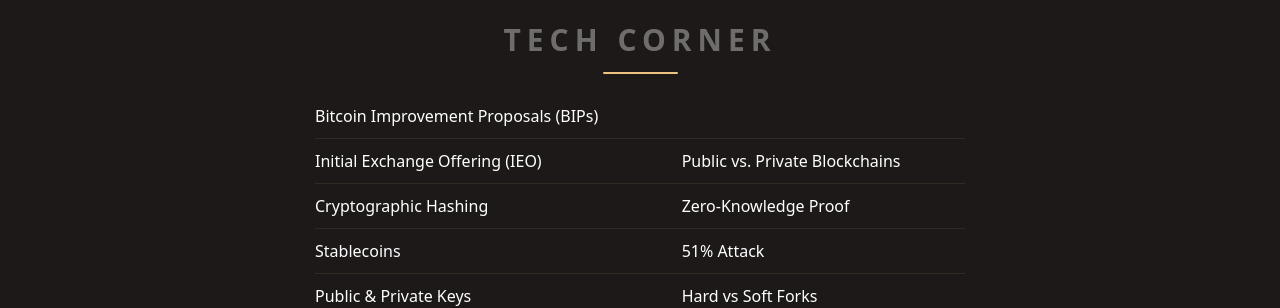
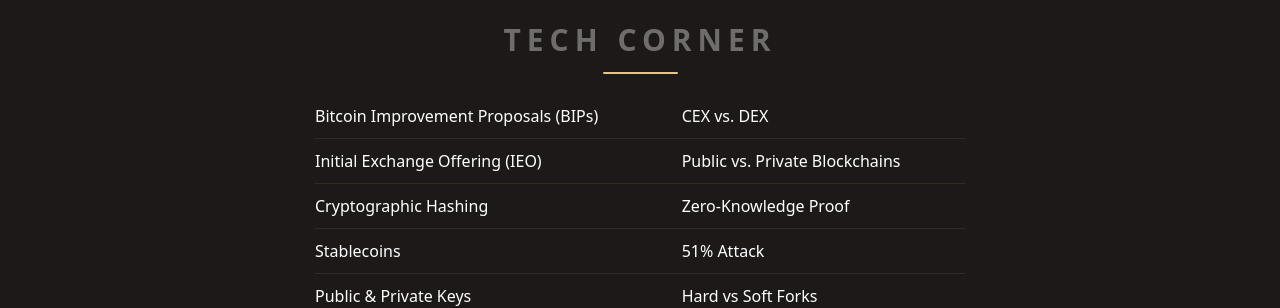
Before and after one commit to ateliedetemas/blpcrypto, a Jekyll site: the page built from _pages/tech-corner.md, in a window 1280 px wide. Shown: the part 225-533 px from the top of the page. Built offline with Jekyll 4.4.1, drawn with Linux system fonts in a browser that asks for light colours.

Commit message:
Update tech-corner.md

```diff
--- a/_pages/tech-corner.md
+++ b/_pages/tech-corner.md
@@ -4,7 +4,7 @@ layout: page
 title: Tech Corner
 ---
 
-[Bitcoin Improvement Proposals (BIPs)]({{ "/assets/documents/tech-corner/2019/05.pdf" }}) |
+[Bitcoin Improvement Proposals (BIPs)]({{ "/assets/documents/tech-corner/2019/05.pdf" }}) |  [CEX vs. DEX]({{ "/assets/documents/tech-corner/2019/06.pdf" }})
 [Initial Exchange Offering (IEO)]({{ "/assets/documents/tech-corner/2019/04.pdf" }}) | [Public vs. Private Blockchains]({{ "/assets/documents/tech-corner/2019/03.pdf" | absolute_url }})
 [Cryptographic Hashing]({{ "/assets/documents/tech-corner/2019/01.pdf" | absolute_url }}) | [Zero-Knowledge Proof]({{ "/assets/documents/tech-corner/2019/02.pdf" | absolute_url }})
 [Stablecoins]({{ "/assets/documents/tech-corner/2018/12.pdf" | absolute_url }}) | [51% Attack]({{ '/assets/documents/tech-corner/2018/11.pdf' | absolute_url }})
```
